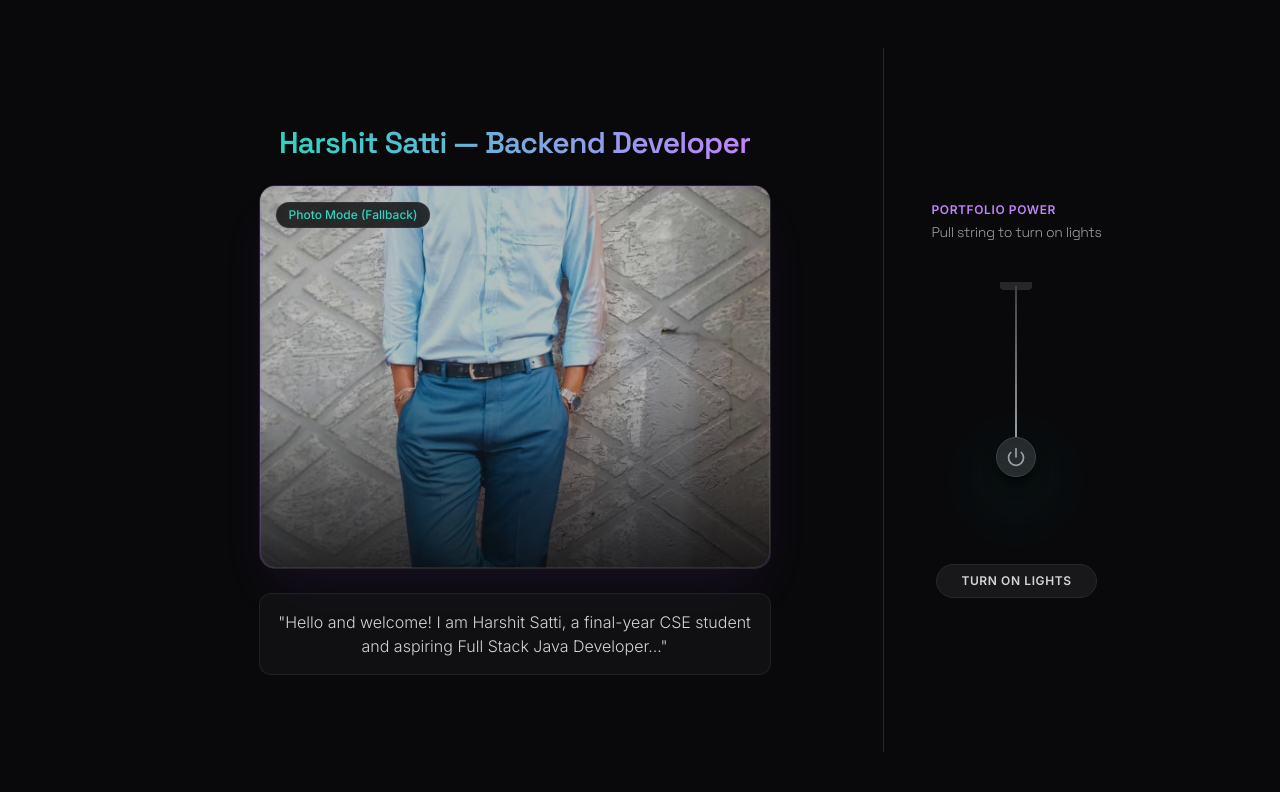
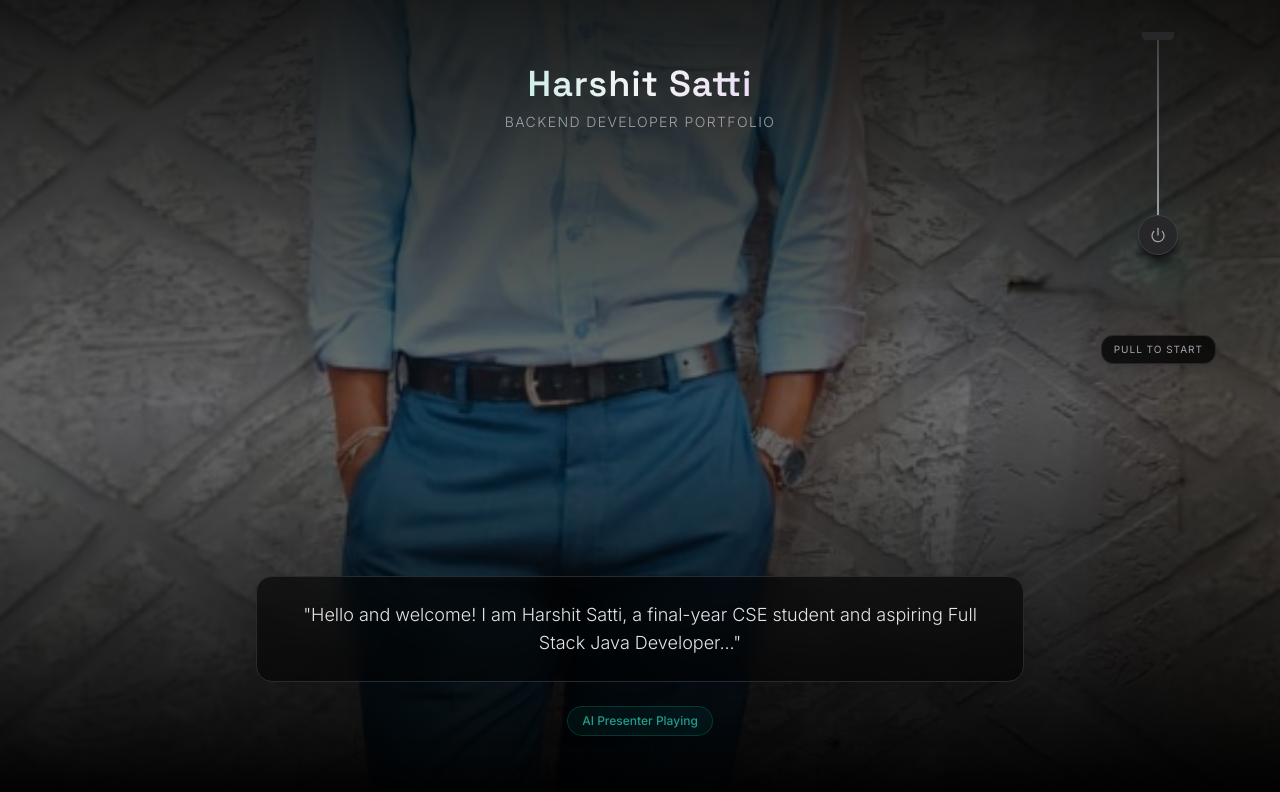
Before and after one commit to har0028/portfolio-harshit, a React (Vite) app: page / in a window 1280 px wide. Shown: the top 792 px of the page. Built offline with nearby package versions, Linux system fonts and the light colour scheme; the HTML template or start-up script is replaced by a standard one.

Commit message:
Change intro presenter layout to true fullscreen background with floating captions and hanging pull switch

```diff
--- a/src/components/IntroScreen.tsx
+++ b/src/components/IntroScreen.tsx
@@ -75,7 +75,7 @@ export const IntroScreen: React.FC<IntroScreenProps> = ({ onComplete }) => {
     playSwitchSound();
     setIsSwitchedOn(true);
 
-    // 1. Flash white at 150ms (simulating light contact)
+    // 1. Flash white at 150ms
     setTimeout(() => {
       setIsFlashing(true);
     }, 150);
@@ -86,7 +86,7 @@ export const IntroScreen: React.FC<IntroScreenProps> = ({ onComplete }) => {
       setIsFading(true);
     }, 350);
 
-    // 3. Complete the transition and unmount after fade completes (700ms animation)
+    // 3. Complete the transition and unmount after fade completes
     setTimeout(() => {
       onComplete();
     }, 1050);
@@ -110,42 +110,29 @@ export const IntroScreen: React.FC<IntroScreenProps> = ({ onComplete }) => {
   return (
     <div
       className={cn(
-        "fixed inset-0 z-[9999] flex flex-col md:flex-row items-center justify-center bg-zinc-950 text-white overflow-hidden select-none px-6 py-8 md:p-12 gap-8 transition-all",
+        "fixed inset-0 z-[9999] bg-zinc-950 text-white overflow-hidden select-none transition-all",
         isFlashing && "bg-white text-zinc-950 duration-200",
         isFading ? "opacity-0 duration-700 pointer-events-none" : "opacity-100"
       )}
     >
-      {/* Main Intro content container */}
-      <div className="flex-1 flex flex-col items-center justify-center max-w-2xl w-full gap-6 transition-all duration-500">
-        <h2 className={cn(
-          "text-2xl md:text-3xl font-semibold tracking-tight text-center bg-gradient-to-r bg-clip-text text-transparent transition-all duration-500",
-          isFlashing ? "from-black to-black animate-none" : "from-teal-400 to-purple-400"
-        )}>
-          Harshit Satti — Backend Developer
-        </h2>
-
-        {/* Video / Photo Avatar Box */}
-        <div className="relative w-full aspect-[4/3] max-w-lg rounded-2xl overflow-hidden border border-zinc-800 bg-zinc-900 shadow-2xl shadow-purple-500/10 group">
+      {/* Fullscreen Video / Photo Background */}
+      <div className="absolute inset-0 w-full h-full z-0 overflow-hidden">
         {isVideoError ? (
-            /* Fallback Profile Image */
+          /* Fullscreen Fallback Profile Image */
           <div className="w-full h-full relative">
             <img
               src="/intro-photo.jpg"
               alt="Harshit Satti"
-                className="w-full h-full object-cover filter brightness-75 hover:brightness-90 transition-all duration-500"
+              className="w-full h-full object-cover filter brightness-[0.5] hover:brightness-[0.55] transition-all duration-500"
             />
-              <div className="absolute inset-0 bg-gradient-to-t from-zinc-950 via-transparent to-transparent opacity-80" />
-              <div className="absolute top-4 left-4 bg-zinc-950/80 border border-zinc-700/50 backdrop-blur px-3 py-1 rounded-full text-xs text-teal-400 font-medium">
-                Photo Mode (Fallback)
-              </div>
           </div>
         ) : (
-            /* AI Talking Video Player (Plays public/intro-video.mp4 if present) */
+          /* Fullscreen AI Talking Video Player */
           <div className="w-full h-full relative">
             <video
               ref={videoRef}
               src="/intro-video.mp4"
-                className="w-full h-full object-cover filter brightness-75"
+              className="w-full h-full object-cover filter brightness-[0.5]"
               loop
               muted={isMuted}
               autoPlay
@@ -154,98 +141,107 @@ export const IntroScreen: React.FC<IntroScreenProps> = ({ onComplete }) => {
               onPause={() => setIsPlaying(false)}
               onError={() => setIsVideoError(true)}
             />
+          </div>
+        )}
 
-              {/* Video overlays */}
-              <div className="absolute inset-0 bg-gradient-to-t from-zinc-950 via-transparent to-transparent opacity-75 pointer-events-none" />
+        {/* Ambient Dark Overlay to make text and controls legible */}
+        <div className="absolute inset-0 bg-gradient-to-t from-black via-black/20 to-black/80 z-10 pointer-events-none" />
+      </div>
 
-              {/* Controls Overlay */}
-              <div className="absolute bottom-4 right-4 flex items-center gap-2 opacity-0 group-hover:opacity-100 transition-opacity duration-300">
+      {/* Floating UI Overlays */}
+      <div className="relative z-20 w-full h-full flex flex-col justify-between items-center px-6 py-12 md:py-16 select-none pointer-events-none">
+
+        {/* Header - Title */}
+        <header className="w-full text-center pointer-events-auto">
+          <h2 className={cn(
+            "text-2xl md:text-4xl font-semibold tracking-wide bg-gradient-to-r bg-clip-text text-transparent transition-all duration-500",
+            isFlashing ? "from-black to-black animate-none" : "from-teal-400 via-zinc-100 to-purple-400"
+          )}>
+            Harshit Satti
+          </h2>
+          <p className={cn(
+            "text-xs md:text-sm tracking-widest uppercase font-light mt-2 transition-colors duration-500",
+            isFlashing ? "text-zinc-800" : "text-zinc-400"
+          )}>
+            Backend Developer Portfolio
+          </p>
+        </header>
+
+        {/* Bottom Area - Subtitles and Controls */}
+        <div className="w-full max-w-3xl flex flex-col items-center gap-6 pointer-events-auto">
+
+          {/* Subtitles Overlay */}
+          <div className="w-full bg-black/60 border border-zinc-850 backdrop-blur-md rounded-2xl p-5 md:p-6 shadow-2xl text-center">
+            <p className={cn(
+              "text-sm md:text-lg text-zinc-200 font-light leading-relaxed transition-all duration-500",
+              isFlashing && "text-zinc-900 font-medium"
+            )}>
+              "{captions[captionIndex]}"
+            </p>
+          </div>
+
+          {/* Video control badges */}
+          <div className="flex items-center gap-3">
+            <span className="bg-teal-500/10 border border-teal-500/30 backdrop-blur-sm px-3.5 py-1.5 rounded-full text-xs text-teal-400 font-medium animate-pulse">
+              AI Presenter Playing
+            </span>
+            {!isVideoError && (
+              <div className="flex items-center gap-2">
                 <button
                   onClick={toggleMute}
-                  className="bg-black/75 hover:bg-zinc-800 text-white p-2 rounded-full border border-zinc-700/50 backdrop-blur-sm transition-all"
+                  className="bg-black/60 hover:bg-zinc-900 text-white p-2 rounded-full border border-zinc-800 backdrop-blur-sm transition-all active:scale-95"
                   title={isMuted ? "Unmute" : "Mute"}
                 >
                   {isMuted ? <VolumeX className="w-4 h-4" /> : <Volume2 className="w-4 h-4" />}
                 </button>
                 <button
                   onClick={restartVideo}
-                  className="bg-black/75 hover:bg-zinc-800 text-white p-2 rounded-full border border-zinc-700/50 backdrop-blur-sm transition-all"
-                  title="Restart"
+                  className="bg-black/60 hover:bg-zinc-900 text-white p-2 rounded-full border border-zinc-800 backdrop-blur-sm transition-all active:scale-95"
+                  title="Restart Video"
                 >
                   <RefreshCw className="w-4 h-4" />
                 </button>
               </div>
-
-              <div className="absolute top-4 left-4 bg-teal-500/10 border border-teal-500/30 backdrop-blur px-3 py-1 rounded-full text-xs text-teal-400 font-medium animate-pulse">
-                AI Presenter Playing
+            )}
           </div>
-            </div>
-          )}
-
-          {/* Glowing Ambient Border */}
-          <div className="absolute inset-0 border border-purple-500/20 rounded-2xl pointer-events-none group-hover:border-purple-500/40 transition-colors duration-500" />
-        </div>
-
-        {/* Captions / Speech Subtitles */}
-        <div className="w-full max-w-lg min-h-[72px] bg-zinc-900/50 border border-zinc-800/80 backdrop-blur rounded-xl p-4 text-center">
-          <p className={cn(
-            "text-sm md:text-base text-zinc-300 font-light leading-relaxed transition-all duration-500",
-            isFlashing && "text-zinc-900 font-medium"
-          )}>
-            "{captions[captionIndex]}"
-          </p>
         </div>
       </div>
 
-      {/* Interactive Light Switch / Pull-string Area */}
-      <div className="flex flex-col items-center justify-center w-full md:w-auto md:min-w-[200px] h-full gap-4 md:border-l md:border-zinc-800 md:pl-12">
-        <div className="text-center md:text-left mb-2 md:mb-6">
-          <p className={cn(
-            "text-xs uppercase tracking-wider font-semibold transition-colors duration-500",
-            isFlashing ? "text-zinc-900" : "text-purple-400"
-          )}>
-            Portfolio Power
-          </p>
-          <h3 className={cn(
-            "text-sm font-light mt-1 transition-colors duration-500",
-            isFlashing ? "text-zinc-700" : "text-zinc-400"
-          )}>
-            Pull string to turn on lights
-          </h3>
-        </div>
+      {/* Fullscreen Hanging Pull-String Switch (Absolute overlay on the right side) */}
+      <div className="absolute right-6 md:right-16 top-0 bottom-0 z-30 flex flex-col items-center justify-start py-8 pointer-events-none">
 
-        {/* Pull-String interactive widget */}
-        <div className="relative h-[250px] w-[60px] flex justify-center">
-          {/* Ceiling connection base */}
+        {/* String connection base */}
         <div className={cn(
-            "absolute top-0 w-8 h-2 rounded-b bg-zinc-800 border-zinc-700 transition-colors duration-500",
+          "w-8 h-2 rounded-b bg-zinc-800 border-zinc-700 transition-colors duration-500 pointer-events-auto",
           isFlashing && "bg-zinc-400"
         )} />
 
-          {/* The String */}
+        {/* Pull String widget */}
+        <div className="relative h-[280px] w-[60px] flex justify-center pointer-events-auto">
+          {/* String */}
           <div
             className={cn(
-              "absolute top-1 w-[2px] bg-zinc-600 transition-all duration-300 origin-top shadow-md cursor-pointer",
-              isSwitchedOn ? "h-[190px]" : "h-[160px] hover:h-[170px]",
+              "absolute top-0 w-[2px] bg-zinc-500 transition-all duration-300 origin-top shadow-md cursor-pointer",
+              isSwitchedOn ? "h-[220px]" : "h-[180px] hover:h-[195px]",
               isFlashing ? "bg-zinc-400" : "bg-gradient-to-b from-zinc-700 to-zinc-400"
             )}
             onClick={handlePullSwitch}
           />
 
-          {/* The Knob / Pull Handle */}
+          {/* Knob / Pull Handle */}
           <div
             onClick={handlePullSwitch}
             className={cn(
-              "absolute w-10 h-10 rounded-full flex items-center justify-center cursor-pointer transition-all duration-300 select-none shadow-lg border",
+              "absolute w-10 h-10 rounded-full flex items-center justify-center cursor-pointer transition-all duration-300 select-none shadow-lg border z-10",
               isSwitchedOn
-                ? "top-[185px] bg-teal-500 border-teal-400 shadow-teal-500/50 scale-95"
-                : "top-[155px] hover:top-[165px] bg-zinc-800 hover:bg-zinc-700 border-zinc-700 hover:border-zinc-600 shadow-black/80 hover:scale-105",
+                ? "top-[215px] bg-teal-500 border-teal-400 shadow-teal-500/50 scale-95"
+                : "top-[175px] hover:top-[190px] bg-zinc-800 hover:bg-zinc-700 border-zinc-700 hover:border-zinc-650 shadow-black/80 hover:scale-105",
               isFlashing && "bg-zinc-200 border-zinc-300 shadow-none text-zinc-950"
             )}
           >
             <Power
               className={cn(
-                "w-5 h-5 transition-colors duration-300",
+                "w-4 h-4 transition-colors duration-300",
                 isSwitchedOn
                   ? "text-zinc-950 animate-pulse"
                   : "text-zinc-400 group-hover:text-zinc-200",
@@ -254,26 +250,20 @@ export const IntroScreen: React.FC<IntroScreenProps> = ({ onComplete }) => {
             />
           </div>
 
-          {/* Glow Behind String/Knob */}
+          {/* Glow Behind Handle */}
           {!isSwitchedOn && (
-            <div className="absolute top-[150px] w-24 h-24 rounded-full bg-teal-500/5 blur-xl pointer-events-none animate-pulse" />
+            <div className="absolute top-[170px] w-20 h-20 rounded-full bg-teal-500/10 blur-xl pointer-events-none animate-pulse" />
           )}
         </div>
 
-        {/* Action button */}
-        <button
-          onClick={handlePullSwitch}
-          disabled={isSwitchedOn || isFading}
-          className={cn(
-            "mt-4 px-6 py-2 rounded-full text-xs font-semibold uppercase tracking-wider transition-all duration-300 border",
-            isSwitchedOn
-              ? "bg-teal-500/20 border-teal-500/30 text-teal-400 cursor-not-allowed"
-              : "bg-zinc-900 hover:bg-zinc-800 border-zinc-800 hover:border-zinc-700 text-zinc-300 hover:text-white cursor-pointer active:scale-95",
-            isFlashing && "bg-zinc-200 border-zinc-300 text-zinc-950 font-bold"
+        {/* Floating Label pointing to switch (shows only if switch not pulled) */}
+        {!isSwitchedOn && (
+          <div className={cn(
+            "mt-4 bg-black/75 border border-zinc-800 backdrop-blur-sm px-3 py-1.5 rounded-lg text-[10px] uppercase tracking-widest text-zinc-400 text-center animate-bounce shadow-md"
+          )}>
+            Pull to start
+          </div>
         )}
-        >
-          {isSwitchedOn ? "Powering Up..." : "Turn On Lights"}
-        </button>
       </div>
     </div>
   );
```
Lines whose indentation alone changed are shown as unchanged.
